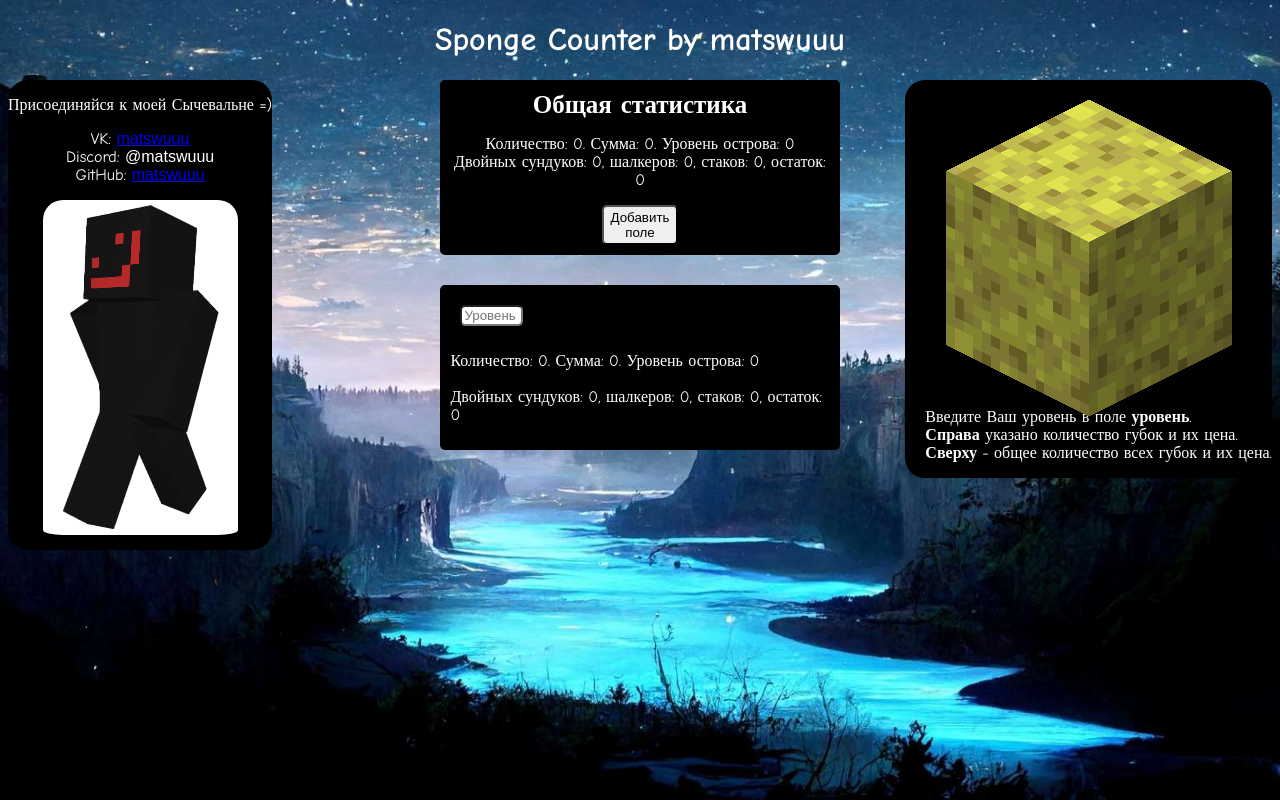
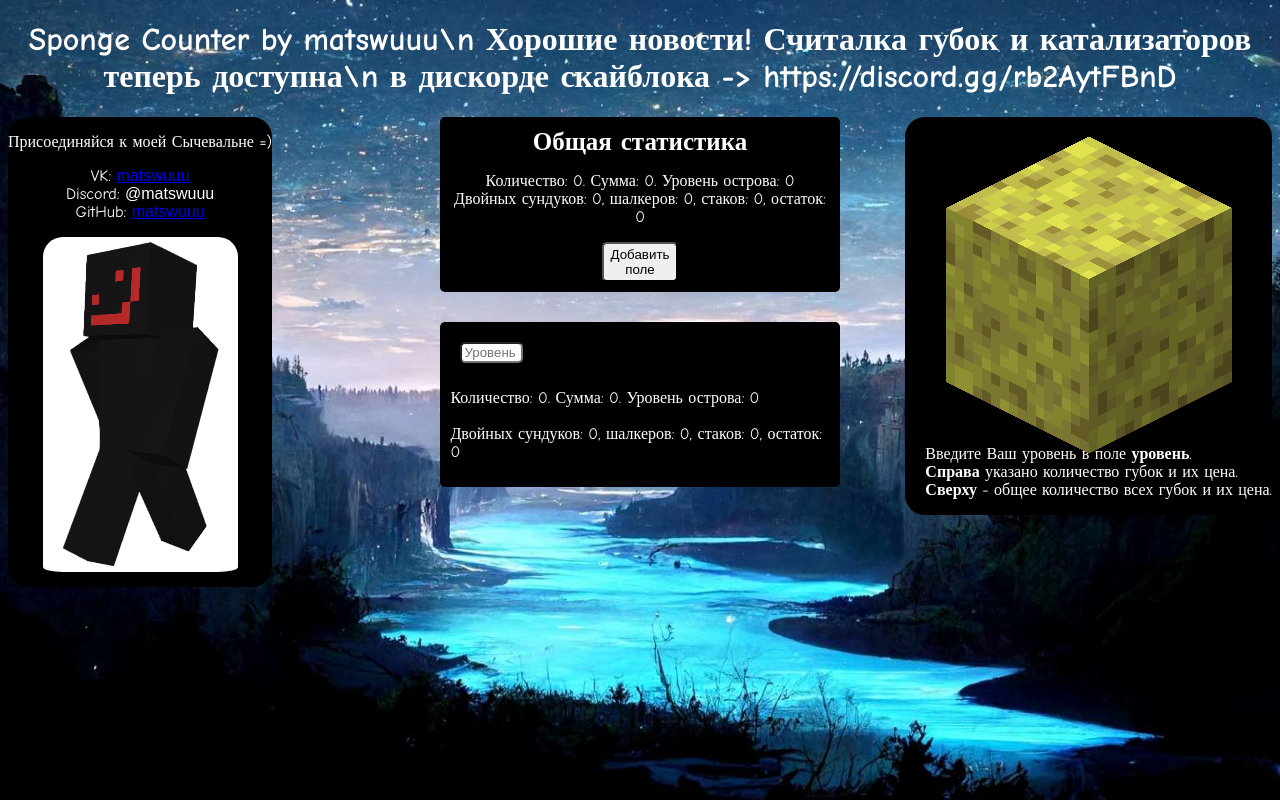
Before and after one commit to matswuuu/sponge-counter, a website: page index.html in a window 1280 px wide. Drawn offline with Linux system fonts and the light colour scheme; files whose address does not match are found by name.

Commit message:
Update index.html

```diff
--- a/index.html
+++ b/index.html
@@ -8,7 +8,7 @@
     <script src="index.js" defer></script>
   </head>
   <body>
-    <h1 class="title">Sponge Counter by matswuuu</h1>
+    <h1 class="title">Sponge Counter by matswuuu\n Хорошие новости! Считалка губок и катализаторов теперь доступна\n в дискорде скайблока -> https://discord.gg/rb2AytFBnD</h1>
 
     <div class="linksBox">
       <p>Присоединяйся к моей Сычевальне =)</p>
```
